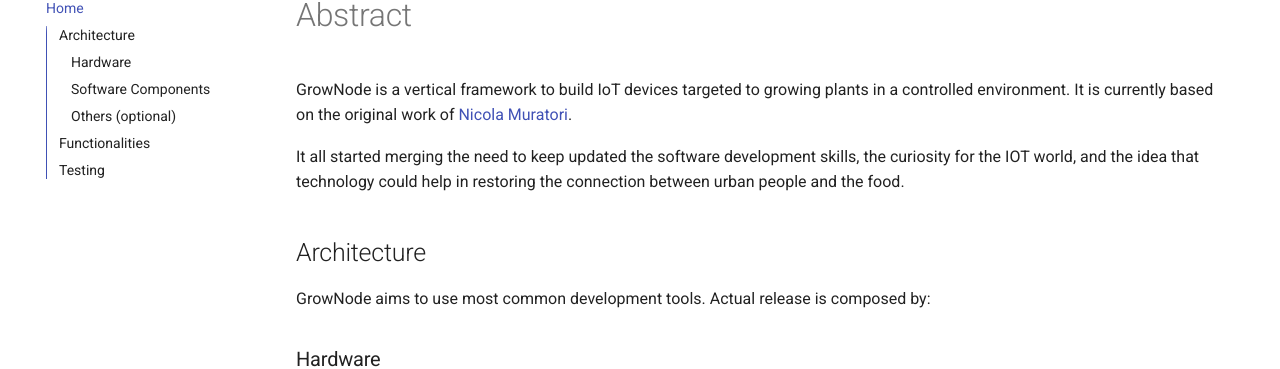
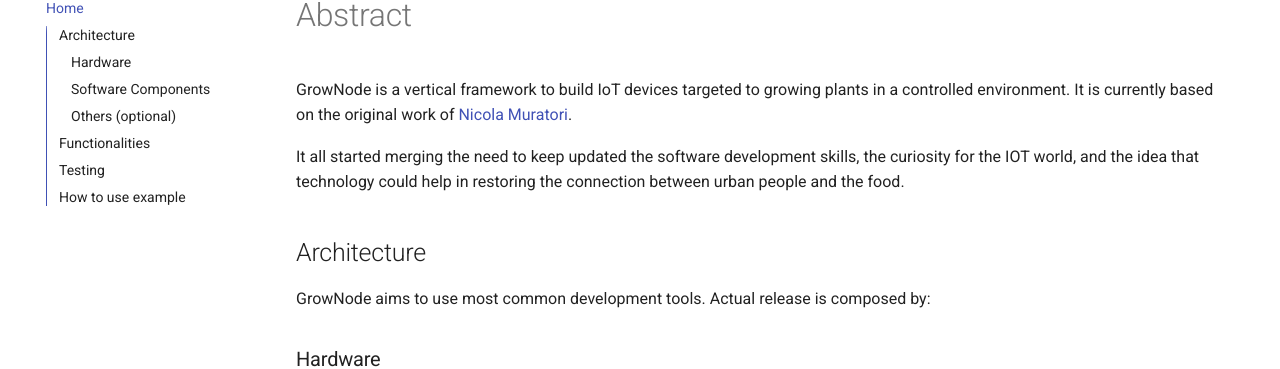
Before and after one commit to ogghst/grownode, an MkDocs documentation site: the page built from docs/index.md, in a window 1280 px wide and 900 px high. Shown: the part 151-520 px from the top of the window. Built offline with MkDocs 1.6.1 and Material for MkDocs 9.7.7, drawn with Linux system fonts in a browser that asks for light colours; comment, search, counter and statistics services are not loaded.

Commit message:
Update index.md

```diff
--- a/docs/index.md
+++ b/docs/index.md
@@ -43,7 +43,7 @@
 
 Unit testing are working although in early stage (started using after core writing), both SOC and Host tests are implemented
 
-# How to use example
+## How to use example
 
 - install ESP-IDF as per [ESP-IDF getting started guide](https://docs.espressif.com/projects/esp-idf/en/latest/esp32/get-started/)
 - install ESP_IDF-LIB as per [ESP-IDF Components library](https://github.com/UncleRus/esp-idf-lib)
```
